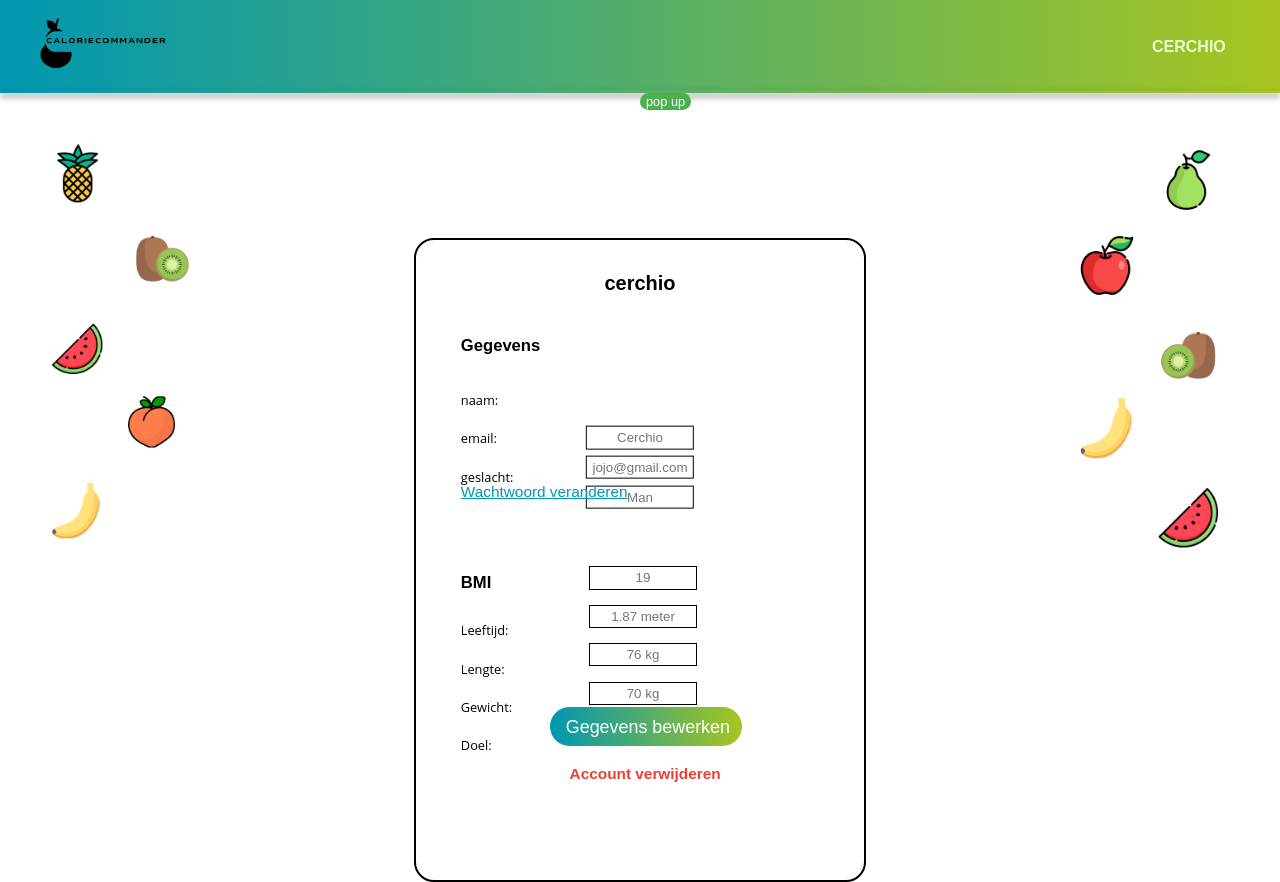
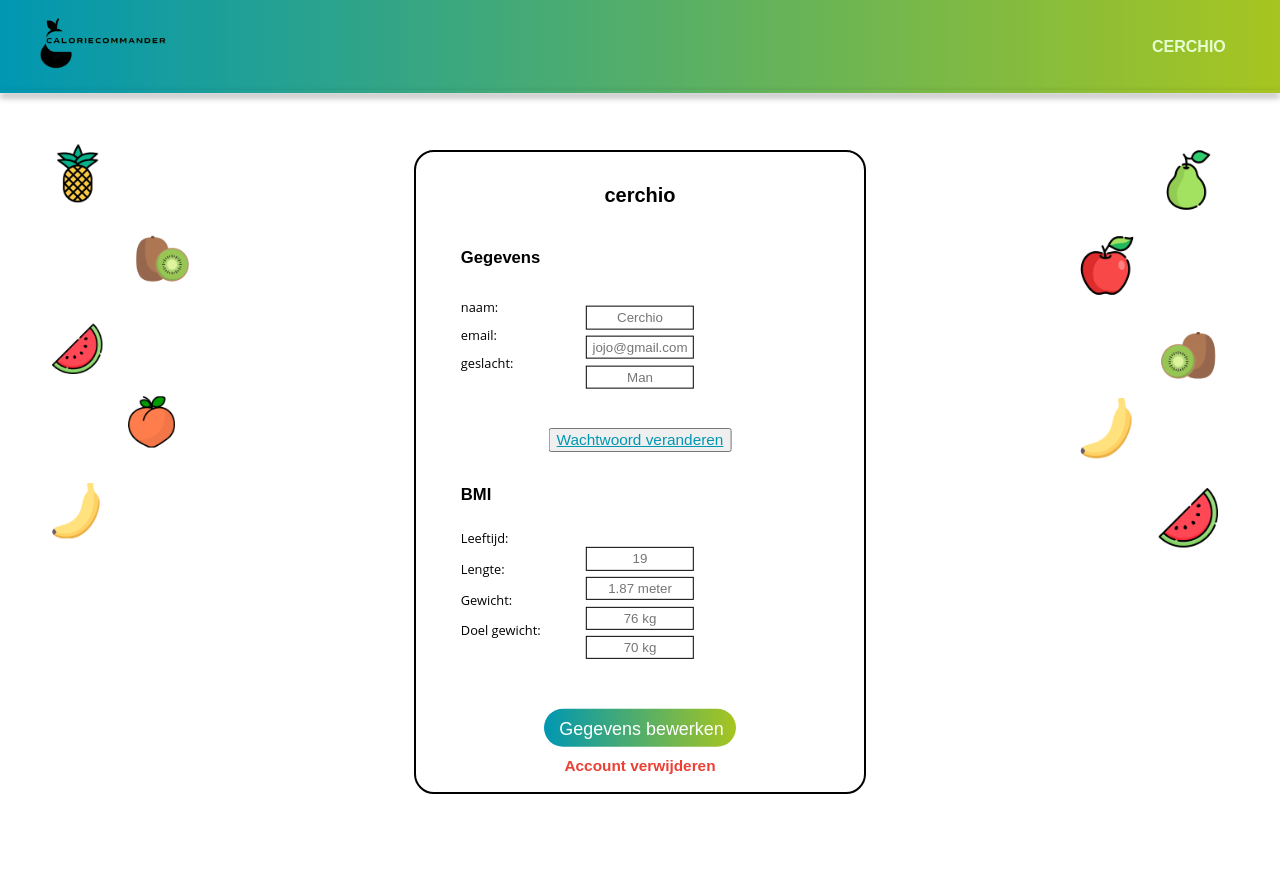
Before and after one commit to CalorieCommander/frontend, a React (Create React App) app in the folder app/: page /pages/Account in a window 1280 px wide. After the commit the page ends 800 px from the top, so only its background shows below. Built offline with nearby package versions, Linux system fonts and the light colour scheme.

Commit message:
popup
jippeeeee

```diff
--- a/app/src/pages/Account.css
+++ b/app/src/pages/Account.css
@@ -57,7 +57,7 @@ body{
     border-radius: 20px;
     margin: 10vh auto;
     position: absolute;
-    top: 60%;
+    top: 49%;
     left: 50%;
     transform: translate(-50%, -50%);
   }
@@ -83,19 +83,19 @@ body{
     font-weight: 800;
   }
 
-  .gegevens-test1 {
+  .gegevens-1 {
     position: absolute;
     top: 22%;
     left: 10%;
     font-size: 1vw;
     color: #000000;
     font-family: 'Open Sans', sans-serif;
-    line-height: 3;
+    line-height: 2.2;
 }
 
-  .gegevens-test2 {
+  .gegevens-2 {
     position: absolute;
-    top: 35%;
+    top: 30%;
     left: 50%;
     transform: translate(-50%, -50%);
   }
@@ -117,8 +117,9 @@ input[type="text"] {
 
   .password-link {
     position: absolute;
-    top: 19vw;
-    left: 3.5vw;
+    left: 50%;
+    transform: translate(-50%, -50%);
+    top: 45%;
     font-family: 'Wachtwoord veranderen', sans-serif;
     font-size: 1.2vw;
     color: #0097B2;
@@ -135,69 +136,38 @@ input[type="text"] {
     font-weight: 800;
   }
 
-  .bmi-gegevens {
+  .gegevens-3 {
     position: absolute;
     top: 58%;
     left: 10%;
     font-size: 1vw;
     color: #000000;
     font-family: 'Open Sans', sans-serif;
-    line-height: 3;
+    line-height: 2.4;
+  }
+  .gegevens-4{
+    position: absolute;
+    top: 70%;
+    left: 50%;
+    transform: translate(-50%, -50%);
   }
 
-  .input4 {
+  .bewerken,
+  .wwopslaan {
     position: absolute;
-    top: 25.5vw;
-    left: 13.5vw;
-    width: 8vw;
-    height: 1.5vw;
-    background-color: #ffffff;
-    border: 0.1vw solid #000000;
-  }
-
-  .input5 {
-    position: absolute;
-    top: 28.5vw;
-    left: 13.5vw;
-    width: 8vw;
-    height: 1.5vw;
-    background-color: #ffffff;
-    border: 0.1vw solid #000000;
-  }
-
-  .input6 {
-    position: absolute;
-    top: 31.5vw;
-    left: 13.5vw;
-    width: 8vw;
-    height: 1.5vw;
-    background-color: #ffffff;
-    border: 0.1vw solid #000000;
-  }
-
-  .input7 {
-    position: absolute;
-    top: 34.5vw;
-    left: 13.5vw;
-    width: 8vw;
-    height: 1.5vw;
-    background-color: #ffffff;
-    border: 0.1vw solid #000000;
-  }
-
-  .bewerken {
-    position: relative;
     background: linear-gradient(to right, #0097B2, #A7C520);
     width: 15vw;
     height: 3vw;
     border-radius: 10vw;
-    top: 36.5vw;
-    left: 10.5vw;
+    top: 90%;
+    left: 50%;
+    transform: translate(-50%, -50%);
     border: none;
     cursor: pointer;
   }
 
-  .gegevens-text {
+  .gegevens-text,
+  .wwopslaan-text {
     position: absolute;
     color: #ffffff;
     text-decoration: none;
@@ -208,100 +178,52 @@ input[type="text"] {
 
   .verwijderen-text {
     position: absolute;
-    color: #eb4034; /* Kleur #E5FFD0 */
-    font-family: 'HORIZON', sans-serif; /* Lettertype HORIZON */
-    font-weight: bold; /* Maak de tekst bold */
+    color: #eb4034;
+    font-family: 'HORIZON', sans-serif;
+    font-weight: bold;
     text-decoration: none;
     font-size: 1.2vw;
-    top: 41vw; /* Aanpassen aan gewenste positie */
-    left: 12vw; /* Aanpassen aan gewenste positie */
+    top: 96%;
+    left: 50%;
+    transform: translate(-50%, -50%);
   }
 
-
-/* alle fruit icons aanpassen bij startpagina */
-
-.fruit-ananas {
-    margin-top: 5vw;
-    margin-left: 5vw;
-    width: 7vw;
-    transform: rotate(-10deg);
+  .ww-container {
+    background-image: url("../img/popup.png");
+    background-repeat: no-repeat;
+    background-size: cover;
+    background-color: #f9f9f9;
+    width: 700px;
+    height: 500px;
+    position: absolute;
+    top: 45%;
+    left: 50%;
+    transform: translate(-50%, -50%);
+    border: 2px solid #000000;
+    border-radius: 20px;
   }
 
-  .fruit-kiwi {
-    width: 7vw;
-    padding-top: 12vw;
-    padding-left: 13vw;
-    transform: rotate(+10deg);
+  input[id="password"],
+  input[id="password2"]{
+    position: absolute;
+    top: 55%;
+    left: 50%;
+    transform: translate(-50%, -50%);
+    flex: 1;
+    width: 250px;
+    padding: 12px;
+    border: 2px solid #ddd;
+    border-radius: 20px;
+    outline: none;
   }
 
-  .fruit-watermelon {
-    width: 5vw;
-    padding-top: 21vw;
-    padding-left: 4vw;
-    transform: rotate(-10deg);
+  input[id="password2"]{
+    top: 43%;
   }
 
-  .fruit-peach {
-    width: 5vw;
-    padding-top: 27vw;
-    padding-left: 13vw;
+  .wwopslaan{
+    top: 70%;
   }
-
-  .fruit-banana {
-    width: 6vw;
-    padding-top: 35vw;
-    padding-left: 5vw;
+  .wwopslaan-text{
+    font-size: 1vw;
   }
-
-  .fruit-pear {
-    width: 6vw;
-    padding-top: 40vw;
-    padding-left: 12.5vw;
-  }
-
-  .fruit-apple {
-    width: 6vw;
-    padding-top: 48vw;
-    transform: rotate(-10deg);
-  }
-
-  .fruit-ananas, .fruit-kiwi, .fruit-watermelon, .fruit-peach, .fruit-banana, .fruit-pear, .fruit-apple {
-    position: absolute;
-  }
-
-  /* fruit icons aan de rechterkant aanpassen */
-
-  .right {
-    right: 10vw;
-  }
-
-  .fruit-pear.right {
-   right: 2.5vw;
-  }
-
-  .fruit-kiwi.right {
-    top: 7vw;
-    right: 1vw;
-  }
-
-  .fruit-watermelon.right {
-    top: 8vw;
-    right: 13vw;
-  }
-
-  .fruit-peach.right {
-    top: 8vw;
-    right: 3vw;
-  }
-
-  .fruit-banana.right {
-    right: 12vw;
-  }
-
-  .fruit-ananas.right {
-    width: 6vw;
-  }
-
-  .fruit-apple.right {
-    right: 15vw;
-  }
--- a/app/src/pages/Account.js
+++ b/app/src/pages/Account.js
@@ -14,60 +14,68 @@ const AccountPage = () => {
 
   return (
     <div>
-      <button className="account-button1" onClick={openPopup}>
-        pop up
-      </button>
-
       <div
         className={`overlay ${showPopup ? "show" : ""}`}
         id="overlay"
         onClick={closePopup}
       >
         <div className="popup" onClick={(e) => e.stopPropagation()}>
-          <h2>Dit is een pop-up!</h2>
-          <p>Hier kun je je inhoud plaatsen.</p>
+          <div className="ww-container">
+            <form action="#" method="post">
+              <input type="password" id="password" name="login-password" placeholder="Nieuw wachtwoord" required></input>
+            </form>
+            <form action="#" method="post">
+              <input type="password" id="password2" name="login-password" placeholder="Nieuw wachtwoord herhalen" required></input>
+            </form>
+
+            <button className="wwopslaan">
+              <a href="#" className="wwopslaan-text">
+                Nieuw wachtwoord opslaan
+              </a>
+            </button>
+          </div>
         </div>
       </div>
+
 
       <div className="border">
         <div className="name">cerchio</div>
         <div className="gegevens">Gegevens</div>
-        <div className="gegevens-test1">
-          <div className="naam">
-            naam:
-          </div>
-          <div className="email">
-            email:
-          </div>
-          <div className="geslacht">
-            geslacht:
-          </div>
+
+
+        <div className="gegevens-1">
+          <div className="naam">naam:</div>
+          <div className="email">email:</div>
+          <div className="geslacht">geslacht:</div>
         </div>
-        <div className="gegevens-test2">
+
+
+        <div className="gegevens-2">
           <input className="input" type="text" placeholder="Cerchio" />
           <input className="input" type="text" placeholder="jojo@gmail.com" />
           <input className="input" type="text" placeholder="Man" />
         </div>
 
+        <button className="password-link" onClick={openPopup}>
+          Wachtwoord veranderen
+        </button>
+        <div className="BMI">BMI</div>
 
 
-        <a className="password-link" href="#">
-          Wachtwoord veranderen
-        </a>
-        <div className="BMI">BMI</div>
-        <div className="bmi-gegevens">
-          Leeftijd:
-          <br />
-          Lengte:
-          <br />
-          Gewicht:
-          <br />
-          Doel:
+        <div className="gegevens-3">
+          <div className="leeftijd">Leeftijd:</div>
+          <div className="lengte">Lengte:</div>
+          <div className="gewicht">Gewicht:</div>
+          <div className="doel-gewicht">Doel gewicht:</div>
         </div>
-        <input className="input4" type="text" placeholder="19" />
-        <input className="input5" type="text" placeholder="1.87 meter" />
-        <input className="input6" type="text" placeholder="76 kg" />
-        <input className="input7" type="text" placeholder="70 kg" />
+
+
+        <div className="gegevens-4">
+          <input className="input" type="text" placeholder="19" />
+          <input className="input" type="text" placeholder="1.87 meter" />
+          <input className="input" type="text" placeholder="76 kg" />
+          <input className="input" type="text" placeholder="70 kg" />
+        </div>
         <button className="bewerken">
           <a href="#" className="gegevens-text">
             Gegevens bewerken
```
Also changed, not shown: app/src/img/popup.png (added).
